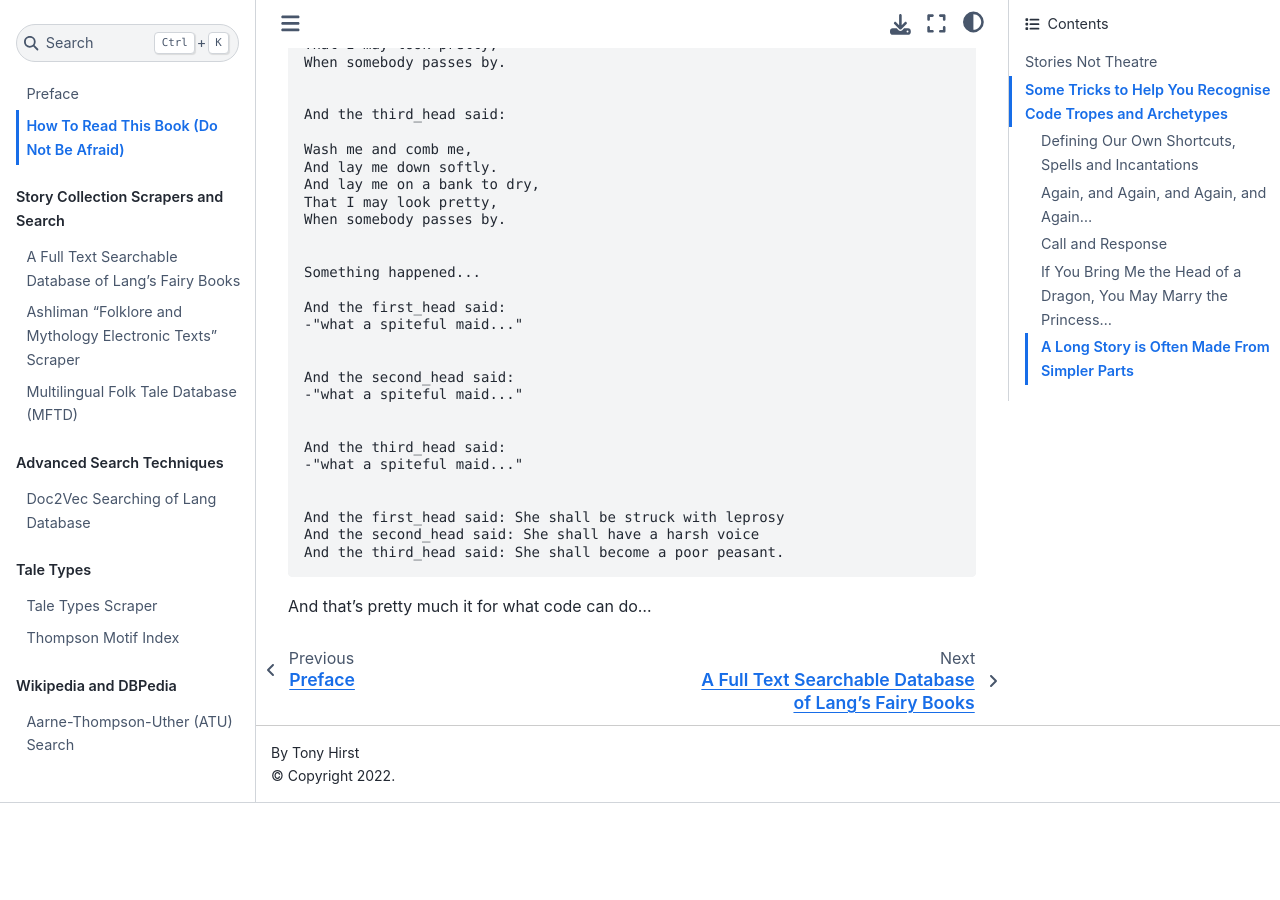
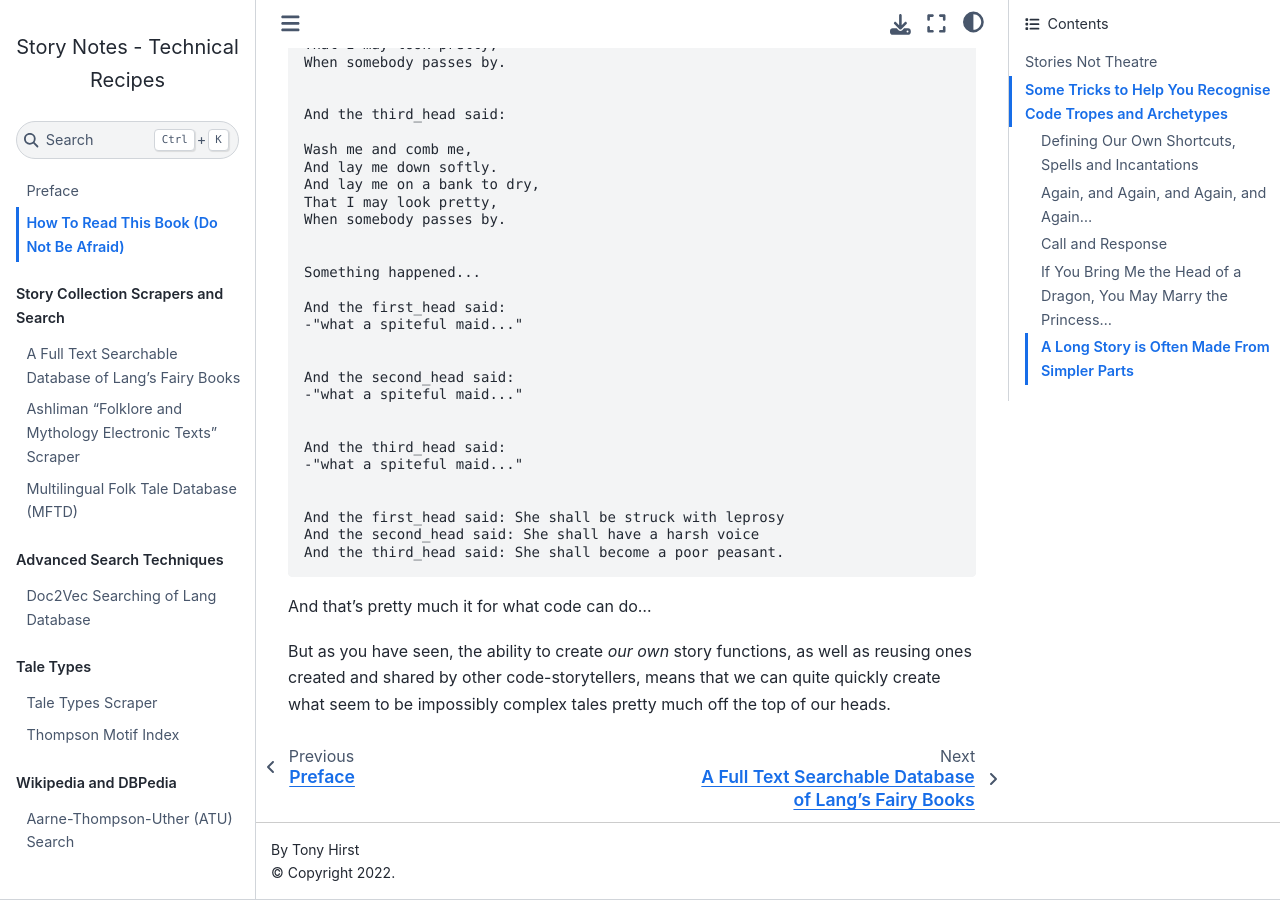
Before and after one commit to psychemedia/storynotes, a Jupyter Book: the page built from how-to-read-this-book.ipynb, in a window 1280 px wide and 900 px high, scrolled down 10808 px. Built offline with Jupyter Book 1.0.4 settings and Sphinx 7.4.7 and the Sphinx Book theme 1.1.4, drawn with Linux system fonts in a browser that asks for light colours; before the commit the page ends 11611 px from its top, so only the background shows below that.

Commit message:
Update how to read - it's all turtles

```diff
--- a/docs/how-to-read-this-book.html
+++ b/docs/how-to-read-this-book.html
@@ -968,6 +968,7 @@
 </div>
 </div>
 <p>And that’s pretty much it for what code can do…</p>
+<p>But as you have seen, the ability to create <em>our own</em> story functions, as well as reusing ones created and shared by other code-storytellers, means that we can quite quickly create what seem to be impossibly complex tales pretty much off the top of our heads.</p>
 </div>
 </div>
 </div>
```
Also changed, not shown: how-to-read-this-book.ipynb.
